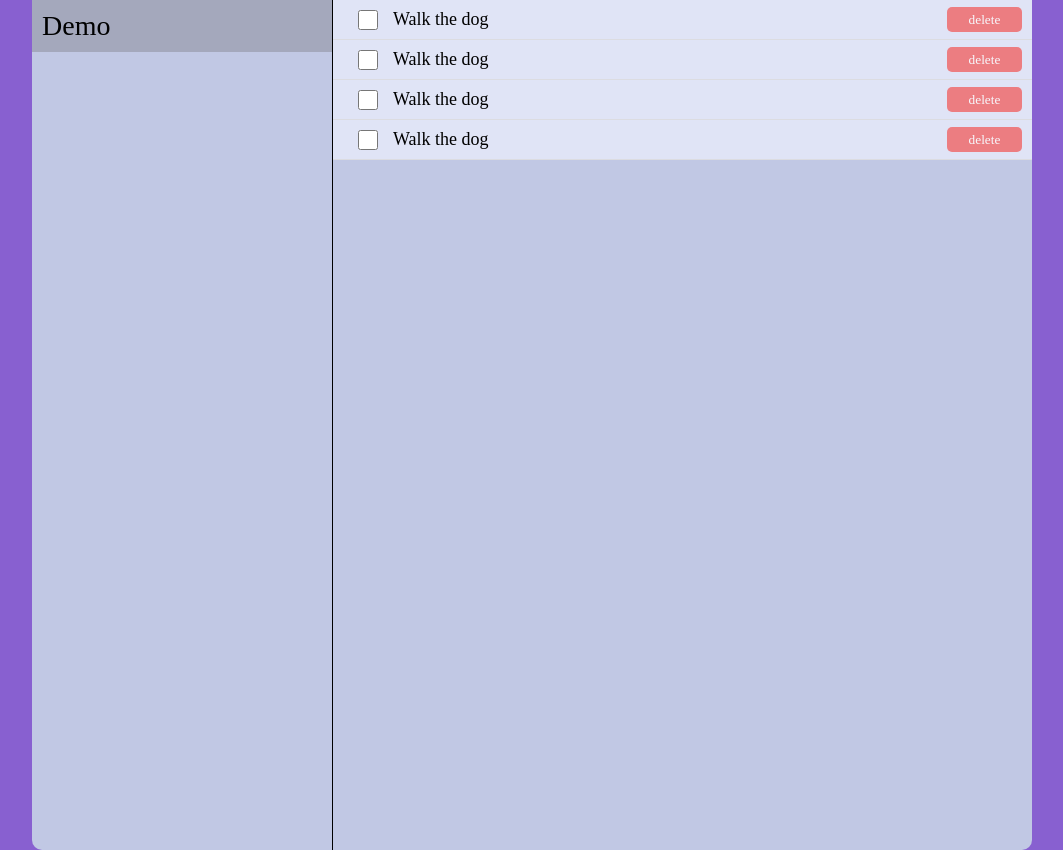
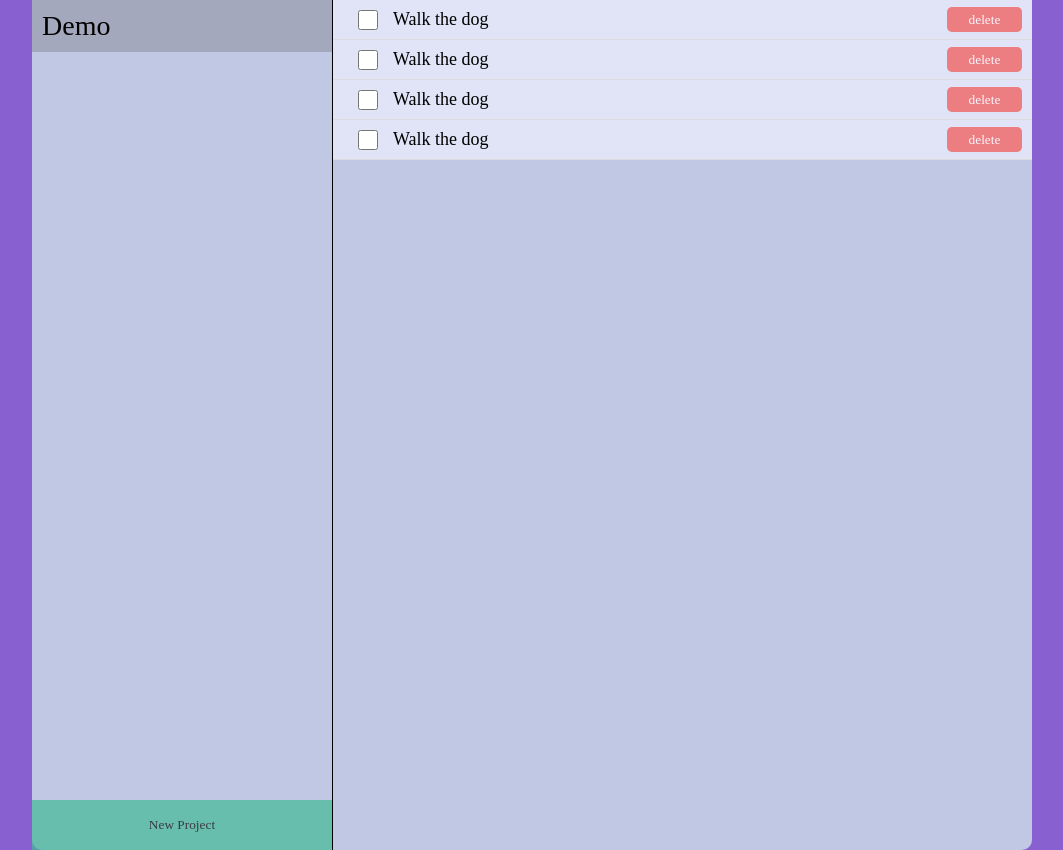
Before and after one commit to Mattwwilson34/to-do-app, a website built with webpack: page dist/index.html in a window 1280 px wide. Shown: the whole page, without its empty margins (108-1171 px from the left). Built offline with nearby package versions, Linux system fonts and the light colour scheme.

Commit message:
Added new Project button

```diff
--- a/src/modules/dom-handler.js
+++ b/src/modules/dom-handler.js
@@ -21,7 +21,8 @@ const DomHandler = {
 
     appendProject: function () {
         const appProjectContainer = document.getElementById('project-container');
-        appProjectContainer.append(this.projectContainer);
+        const newProjectBtnContainer = document.getElementById('new-project-btn-container');
+        appProjectContainer.insertBefore(this.projectContainer, newProjectBtnContainer);
     },
 
     //.Todo Dom handling
--- a/src/style.css
+++ b/src/style.css
@@ -42,6 +42,8 @@ body {
 #project-container {
     height: 100%;
     width: 300px;
+    display: flex;
+    flex-direction: column;
 }
 
 #project-header-container {
@@ -53,6 +55,10 @@ body {
     border-bottom: 1px solid black;
     border-top-left-radius: 10px;
     background-color: var(--dark-blue);
+}
+
+#new-project-btn-container {
+    margin-top: auto;
 }
 
 #to-do-section-container {
@@ -94,6 +100,19 @@ body {
     background-color: var(--active-project);
 }
 
+.new-project-btn {
+    height: 50px;
+    width: 100%;
+    border: none;
+    outline: none;
+    background-color: rgb(66, 186, 150);
+    opacity: 0.7;
+}
+
+.new-project-btn:hover {
+    opacity: 1;
+}
+
 .to-do {
     width: 100%;
     height: 40px;
```
Also changed, not shown: dist/index.html, dist/main.js.
